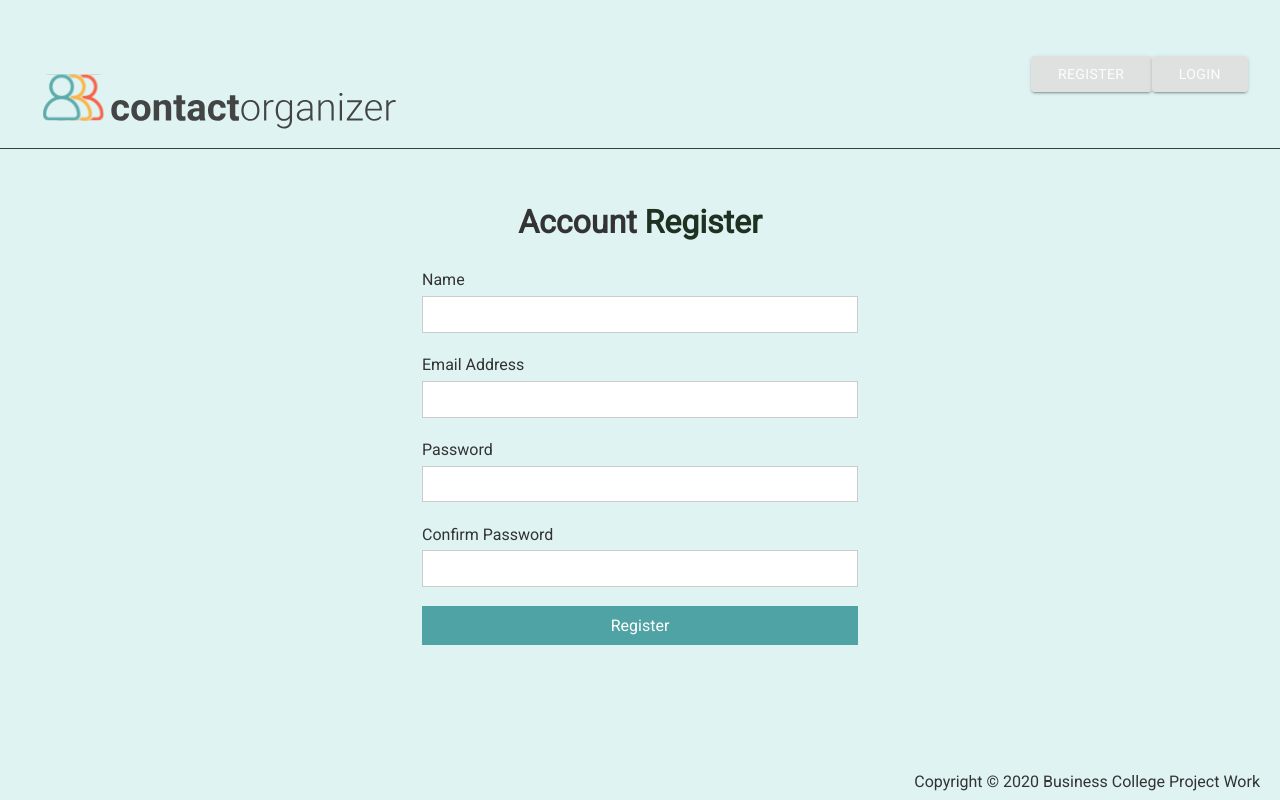
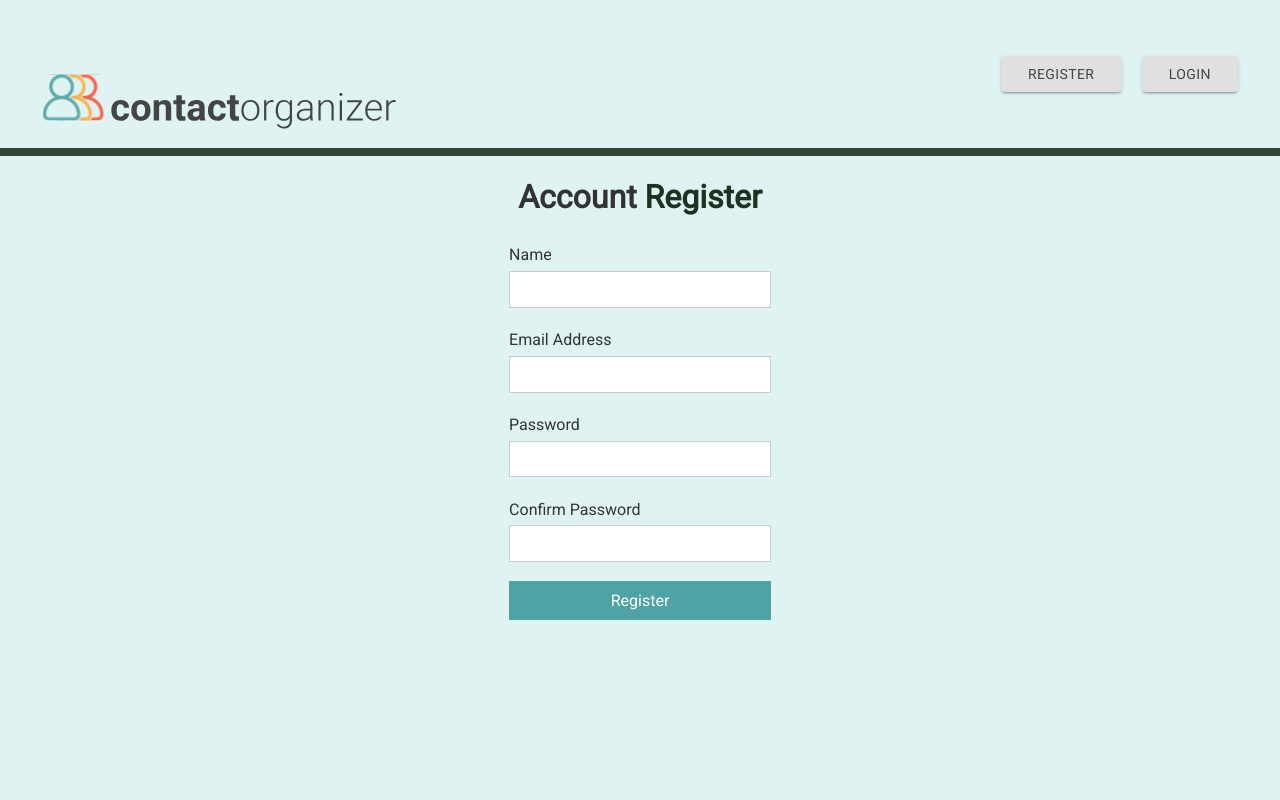
Before and after one commit to wahid2272/Contact-Organizer-Application, a React (Create React App) app in the folder contact-organizer-app/: page /register in a window 1280 px wide. Shown: the top 800 px of the page. Built offline with nearby package versions, Linux system fonts and the light colour scheme; no server answers.

Commit message:
[Styling] - refactored login page styling

```diff
--- a/contact-organizer-app/src/App.css
+++ b/contact-organizer-app/src/App.css
@@ -168,6 +168,10 @@ img {
   display: grid;
   grid-template-columns: repeat(2, 1fr);
   grid-gap: 2rem;
+  min-height: 75vh;
+  display: flex;
+  justify-content: center;
+  align-items: center;
 }
 
 .grid-3 {
@@ -294,6 +298,21 @@ img {
   border: #ccc solid 1px;
 }
 
+#root, .container {
+  width: 100%;
+  height: 100vh;
+}
+.register {
+  display: flex;
+  justify-content: center;
+  flex-direction: column;
+  max-width: 100% !important;
+  align-items: center;
+}
+.register > * {
+  max-width: 500px;
+}
+
 .round-img {
   border-radius: 50%;
 }
@@ -301,10 +320,23 @@ img {
 /* Hero section */
 .hero {
   padding: 1em;
+  display: flex;
+  flex-direction: column;
+  justify-content: space-between;
+  align-items: stretch;
+  height: 100%;
+  width: 70%;
+}
+.hero-img {
+ min-height: 200px;
+ max-height: 500px;
+ height: 80%;
+ background-position: center center;
+ background-size: cover;
 }
 .hero-content {
   font-size: 1.5em;
-  padding: 2em 0;
+  padding: 1.5em 0;
 }
 
 /* Forms */
@@ -346,16 +378,17 @@ button {
 
 .form-container {
   max-width: 500px;
-  margin: 2rem auto;
+  /* margin: 2rem auto; */
   overflow: hidden;
-  padding: 0 2rem;
-  min-height: calc(80vh - 100px);
+  /* padding: 0 2rem; */
+  min-height: calc(75vh - 150px);
 }
 
 .wrapper {
   display: flex;
   justify-content: space-between;
-  align-items: flex-start;
+  align-items: center;
+  height: 100%;
 }
 
 .form-container h1,
@@ -382,7 +415,7 @@ table th {
   padding: 0.7rem 2rem;
   z-index: 1;
   width: 100%;
-  border-bottom: solid 1px var(--primary-color);
+  border-bottom: solid 8px var(--primary-color);
   opacity: 0.9;
   margin-bottom: 1rem;
 }
@@ -391,8 +424,12 @@ table th {
   display: flex;
 }
 
+.navbar ul button {
+  margin: 0 10px;
+}
+
 .navbar a {
-  color: #fff;
+  color: #333;
   padding: 0.45rem;
   margin: 0 0.25rem;
 }
--- a/contact-organizer-app/src/components/Login.js
+++ b/contact-organizer-app/src/components/Login.js
@@ -43,6 +43,7 @@ const Login = (props) => {
       });
     }
   };
+  const image = 'https://source.unsplash.com/700x500/?phonebook';
 
   return (
     <div className="wrapper">
@@ -52,7 +53,7 @@ const Login = (props) => {
               Contact Organizer helps you <br></br> to manage information of the <br></br> <strong><span>people that matter to you.</span></strong>
             </p>
           </div>
-            <img src='https://source.unsplash.com/700x500/?nature,water' alt=''/>
+            <div className={'hero-img'} style={{backgroundImage: `url(${image})`}}/>
       </div>
       <div className='form-container'>
 
--- a/contact-organizer-app/src/components/Navbar.js
+++ b/contact-organizer-app/src/components/Navbar.js
@@ -38,7 +38,7 @@ const Navbar = ({ title, icon}) => {
 
   const guestLinks = (
     <>
-    <Button variant="contained" color="bt-color">
+    <Button variant="contained" color="secondary-color">
       <li>
         <Link to='/register'>Register</Link>
       </li>
@@ -53,13 +53,9 @@ const Navbar = ({ title, icon}) => {
 
   return (
     <div className='navbar bg-primary'>
-      {/* <h1>
-        <Link to='/'>
-          <i className={icon} /> {title}
-        </Link>
-      </h1> */}
+
       <div className="header-logo">
-        <Link to='./'><img src={logo} alt="logo" /></Link>
+        <Link to='/'><img src={logo} alt="logo" /></Link>
       </div>
       <ul>{isAuthenticated ? authLinks : guestLinks}</ul>
     </div>
--- a/contact-organizer-app/src/components/Register.js
+++ b/contact-organizer-app/src/components/Register.js
@@ -49,7 +49,7 @@ const Register = (props) => {
    };
 
   return (
-    <div className='form-container'>
+    <div className='form-container register'>
       <h1>
         Account <span className='text-primary'>Register</span>
       </h1>
```
Also changed, not shown: 1 other file (tests, documents, lock files or other folders).
